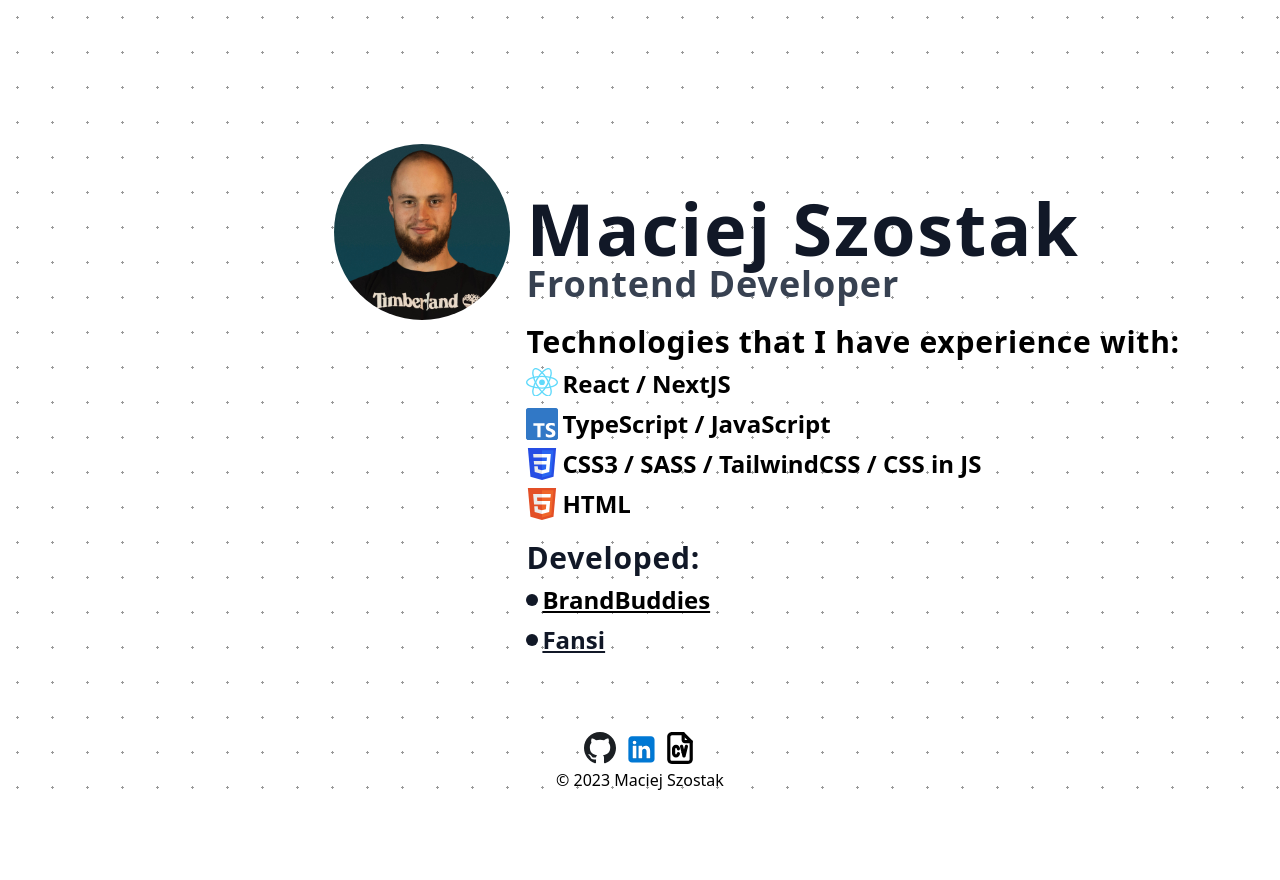
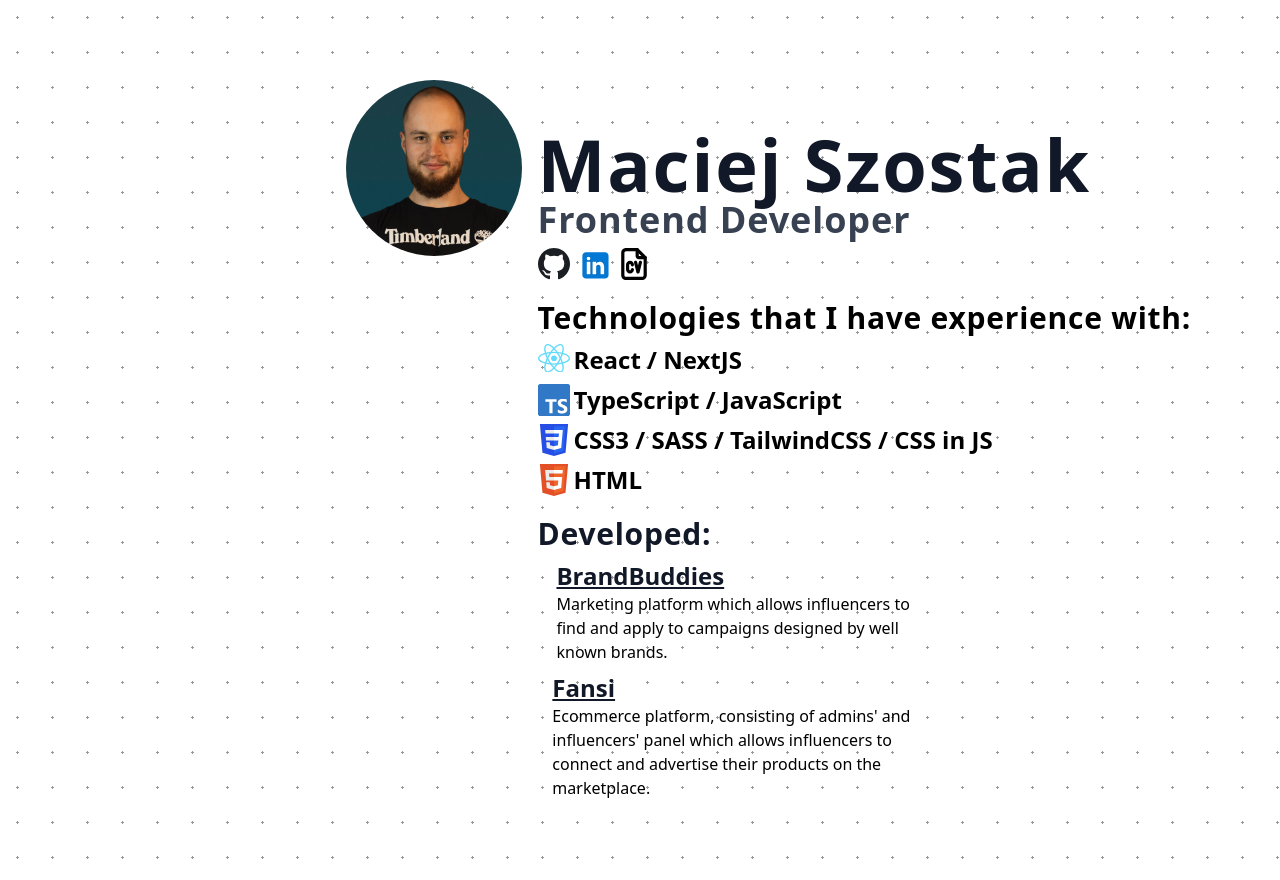
Before and after one commit to MSzostaq/BusinessCard, a Next.js app: page / in a window 1280 px wide. Before the commit the page ends 800 px from the top, so only its background shows below. Built offline with nearby package versions, Linux system fonts and the light colour scheme.

Commit message:
Improve code quality

```diff
--- a/next.config.js
+++ b/next.config.js
@@ -8,7 +8,7 @@
     appDir: true,
   },
   images: {
-    domains: ['localhost'],
+    domains: ['localhost', 'mszostaq.vercel.app'],
   },
   webpack: (config) => {
     config.module.rules.push({
--- a/src/app/layout.tsx
+++ b/src/app/layout.tsx
@@ -3,8 +3,8 @@
 import type { Metadata } from 'next'
 
 export const metadata: Metadata = {
-  title: 'Create Next App',
-  description: 'Generated by create next app',
+  title: 'Maciej Szostak - portfolio webpage',
+  description: 'React, NextJS, web developer, javascript, typescript, frontend',
 }
 
 export default function RootLayout({
--- a/src/app/page.tsx
+++ b/src/app/page.tsx
@@ -1,20 +1,27 @@
-import { Icon } from '@/components/Icon'
+import Image from 'next/image'
 
-import Link from 'next/link'
+import { DevelopedProjectItem } from '@/components/DevelopedProjectItem'
+import { SocialMediaLink } from '@/components/SocialMediaLink'
+import { TechnologiesItem } from '@/components/TechnologiesItem'
 
 export default function Home() {
   return (
     <>
       <title>Frontend Developer - Maciej Szostak</title>
-      <main className="h-screen w-screen overflow-hidden">
-        <div className="flex items-center flex-col justify-center h-full w-full p-2 sm:p-6">
+      <main className=" overflow-x-hidden">
+        <div className="flex items-start flex-col justify-center h-full w-full p-2 sm:p-6 lg:p-12 xl:p-20 2xl:p-32">
           <div className="flex flex-col lg:flex-row items-start space-x-2 xl:space-x-4 w-full">
             <div className="w-full lg:w-2/5 flex lg:justify-end">
-              <img
+              <div className="rounded-full w-40 h-40 md:w-44 md:h-44">
+                <Image
                   src={'/avatar.jpeg'}
                   alt="avatar"
+                  layout="responsive"
+                  width={100}
+                  height={100}
                   className="rounded-full w-40 h-40 md:w-44 md:h-44"
                 />
+              </div>
             </div>
             <div className="w-full lg:w-3/5 justify-start lg:mt-8">
               <h1 className="font-extrabold text-4xl sm:text-5xl md:text-6xl mt-4 xl:text-7xl text-gray-900 tracking-wide">
@@ -23,100 +30,52 @@
               <h2 className="tracking-wide text-xl sm:text-2xl md:text-3xl xl:text-4xl font-bold text-gray-700">
                 Frontend Developer
               </h2>
+              <div className="flex space-x-2 mb-1 mt-2">
+                <SocialMediaLink
+                  href="https://github.com/MSzostaq"
+                  icon="github"
+                />
+                <SocialMediaLink
+                  href="https://www.linkedin.com/in/mszostaq/"
+                  icon="linkedin"
+                />
+                <SocialMediaLink href="/docs/cv.pdf" icon="cv" />
+              </div>
               <div className="mt-4 space-y-2 lg:mt-5 2xl:mt-6">
                 <p className="text-lg sm:text-xl md:text-2xl xl:text-3xl font-bold tracking-wide">
                   Technologies that I have experience with:
                 </p>
-                <li className="flex items-center justify-start space-x-1">
-                  <Icon
-                    name="react"
-                    className="w-6 h-6 sm:w-7 sm:h-7 xl:w-8 xl:h-8"
+                <TechnologiesItem copy="React / NextJS" icon="react" />
+                <TechnologiesItem
+                  copy="TypeScript / JavaScript"
+                  icon="typescript"
                 />
-                  <p className="text-base font-semibold sm:text-lg md:text-xl xl:text-2xl">
-                    React / NextJS
-                  </p>
-                </li>
-                <li className="flex items-center justify-start space-x-1">
-                  <Icon
-                    name="typescript"
-                    className="w-6 h-6 sm:w-7 sm:h-7 xl:w-8 xl:h-8"
+                <TechnologiesItem
+                  copy="CSS3 / SASS / TailwindCSS / CSS in JS"
+                  icon="css"
                 />
-                  <p className="text-base font-semibold sm:text-lg md:text-xl xl:text-2xl">
-                    TypeScript / JavaScript
-                  </p>
-                </li>
-                <li className="flex items-center justify-start space-x-1">
-                  <Icon
-                    name="css"
-                    className="w-6 h-6 sm:w-7 sm:h-7 xl:w-8 xl:h-8"
-                  />
-                  <p className="text-base font-semibold sm:text-lg md:text-xl xl:text-2xl">
-                    CSS3 / SASS / TailwindCSS / CSS in JS
-                  </p>
-                </li>
-                <li className="flex items-center justify-start space-x-1">
-                  <Icon
-                    name="html"
-                    className="w-6 h-6 sm:w-7 sm:h-7 xl:w-8 xl:h-8"
-                  />
-                  <p className="text-base font-semibold sm:text-lg md:text-xl xl:text-2xl">
-                    HTML
-                  </p>
-                </li>
+                <TechnologiesItem copy="HTML" icon="html" />
               </div>
               <div className="mt-4 space-y-2 lg:mt-5 2xl:mt-6">
                 <p className="text-lg sm:text-xl md:text-2xl xl:text-3xl font-bold tracking-wide text-gray-900">
                   Developed:
                 </p>
-                <Link
-                  href={'https://brandbuddies.pl'}
-                  target="_blank"
-                  className="flex items-center justify-start space-x-1"
-                >
-                  <div className="w-3 h-3 bg-gray-900 rounded-full" />
-                  <p className="text-base font-semibold sm:text-lg md:text-xl xl:text-2xl underline">
-                    BrandBuddies
-                  </p>
-                </Link>
-                <Link
-                  href={'https://fansi.pl'}
-                  target="_blank"
-                  className="flex items-center justify-start space-x-1"
-                >
-                  <div className="w-3 h-3 bg-gray-900 rounded-full" />
-                  <p className="text-base font-semibold text-gray-900 sm:text-lg md:text-xl xl:text-2xl underline">
-                    Fansi
-                  </p>
-                </Link>
+                <DevelopedProjectItem
+                  copy="Marketing platform which allows influencers to find and
+                      apply to campaigns designed by well known brands."
+                  href="https://brandbuddies.pl"
+                  icon="link"
+                  name="BrandBuddies"
+                />
+                <DevelopedProjectItem
+                  copy="Ecommerce platform, consisting of admins' and influencers'
+                      panel which allows influencers to connect and advertise
+                      their products on the marketplace."
+                  href="https://fansi.pl"
+                  icon="link"
+                  name="Fansi"
+                />
               </div>
-            </div>
-          </div>
-          <div className="absolute bottom-2 flex items-center flex-col">
-            <div className="flex space-x-2 mb-1">
-              <Link href={'https://github.com/MSzostaq'} target="_blank">
-                <Icon
-                  name="github"
-                  className="w-6 h-6 sm:w-7 sm:h-7 xl:w-8 xl:h-8 hover:opacity-70"
-                />
-              </Link>
-              <Link
-                href={'https://www.linkedin.com/in/mszostaq/'}
-                target="_blank"
-              >
-                <Icon
-                  name="linkedin"
-                  className="w-6 h-6 sm:w-7 sm:h-7 xl:w-8 xl:h-8 hover:opacity-70"
-                />
-              </Link>
-              <Link href={'/docs/cv.pdf'} target="_blank">
-                <Icon
-                  name="cv"
-                  className="w-6 h-6 sm:w-7 sm:h-7 xl:w-8 xl:h-8 hover:opacity-70"
-                />
-              </Link>
-            </div>
-            <div>
-              <p>&copy; 2023 Maciej Szostak</p>
             </div>
           </div>
         </div>
--- /dev/null
+++ b/src/components/DevelopedProjectItem.tsx
@@ -0,0 +1,37 @@
+import Link from 'next/link'
+
+import { Icon } from '@/components/Icon'
+import ICONS from '@/constants/icons'
+
+export function DevelopedProjectItem({
+  copy,
+  icon,
+  href,
+  name,
+}: DevelopedProjectItemProps) {
+  return (
+    <div className="flex items-start justify-start space-x-1 w-11/12 xl:w-3/5">
+      <Icon name={icon} className="w-6 h-6 sm:w-7 sm:h-7 xl:w-8 xl:h-8" />
+      <div className="flex flex-col">
+        <Link
+          href={href}
+          target="_blank"
+          className="flex items-center space-x-2 w-max"
+        >
+          <p className="text-base font-semibold text-gray-900 sm:text-lg md:text-xl xl:text-2xl underline">
+            {name}
+          </p>
+          <Icon name="link" className="w-5 h-5" />
+        </Link>
+        <p>{copy}</p>
+      </div>
+    </div>
+  )
+}
+
+type DevelopedProjectItemProps = {
+  copy: string
+  icon: keyof typeof ICONS
+  href: string
+  name: string
+}
--- /dev/null
+++ b/src/components/SocialMediaLink.tsx
@@ -0,0 +1,21 @@
+import Link from 'next/link'
+
+import { Icon } from '@/components/Icon'
+import ICONS from '@/constants/icons'
+
+export function SocialMediaLink({
+  icon,
+  href,
+}: {
+  icon: keyof typeof ICONS
+  href: string
+}) {
+  return (
+    <Link href={href} target="_blank">
+      <Icon
+        name={icon}
+        className="w-6 h-6 sm:w-7 sm:h-7 xl:w-8 xl:h-8 hover:opacity-70"
+      />
+    </Link>
+  )
+}
--- /dev/null
+++ b/src/components/TechnologiesItem.tsx
@@ -0,0 +1,19 @@
+import { Icon } from '@/components/Icon'
+import ICONS from '@/constants/icons'
+
+export function TechnologiesItem({
+  icon,
+  copy,
+}: {
+  icon: keyof typeof ICONS
+  copy: string
+}) {
+  return (
+    <li className="flex items-center justify-start space-x-1">
+      <Icon name={icon} className="w-6 h-6 sm:w-7 sm:h-7 xl:w-8 xl:h-8" />
+      <p className="text-base font-semibold sm:text-lg md:text-xl xl:text-2xl">
+        {copy}
+      </p>
+    </li>
+  )
+}
--- a/src/constants/icons.tsx
+++ b/src/constants/icons.tsx
@@ -2,11 +2,12 @@
 import CssIcon from '@/assets/icons/css.svg'
 import CvIcon from '@/assets/icons/cv.svg'
 import FansiLogoIcon from '@/assets/icons/fansi.svg'
+import GithubIcon from '@/assets/icons/github.svg'
 import HtmlIcon from '@/assets/icons/html.svg'
+import LinkIcon from '@/assets/icons/link.svg'
+import LinkedinIcon from '@/assets/icons/linkedin.svg'
 import ReactIcon from '@/assets/icons/react.svg'
 import TypeScripotIcon from '@/assets/icons/typescript.svg'
-import GithubIcon from '@/assets/icons/github.svg'
-import LinkedinIcon from '@/assets/icons/linkedin.svg'
 
 const ICONS = {
   brandbuddies: <BrandbuddiesLogoIcon />,
@@ -15,6 +16,7 @@
   fansi: <FansiLogoIcon />,
   github: <GithubIcon />,
   html: <HtmlIcon />,
+  link: <LinkIcon />,
   linkedin: <LinkedinIcon />,
   react: <ReactIcon />,
   typescript: <TypeScripotIcon />,
```
Also changed, not shown: .eslintrc.js, src/assets/icons/link.svg (added), 1 other file (tests, documents, lock files or other folders). Lines whose indentation alone changed are shown as unchanged.
